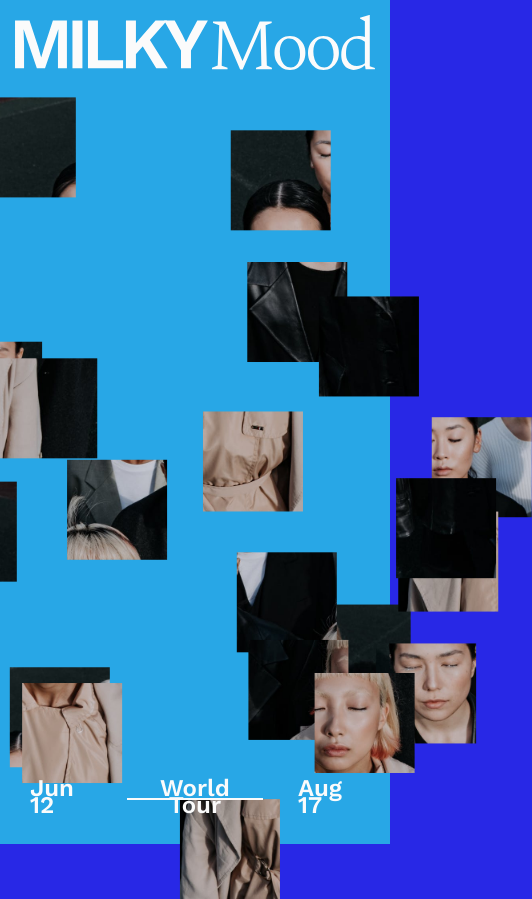
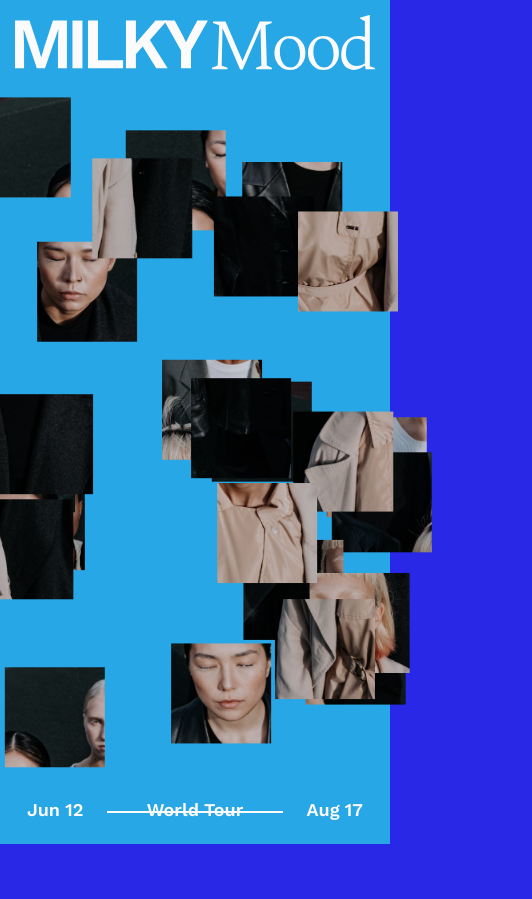
Before and after one commit to ladata-studio/MilkyMood, a React (Create React App) app: page / in a window 390 px wide. Shown: the whole page, 532 px wide, since content can reach past the window. After the commit the page ends 844 px from the top, so only its background shows below. Built offline with nearby package versions, Linux system fonts and the light colour scheme.

Commit message:
Small screen bug fix

```diff
--- a/src/components/Footer/styles.js
+++ b/src/components/Footer/styles.js
@@ -17,6 +17,10 @@
   @media screen and (max-width: 700px) {
     gap: 20px;
   }
+
+  @media screen and (max-width: 450px) {
+    gap: 12px;
+  }
 `;
 
 export const H2 = styled.h2`
@@ -33,6 +37,11 @@
   @media screen and (max-width: 700px) {
     font-size: 24px;
     padding: 15px;
+  }
+
+  @media screen and (max-width: 450px) {
+    font-size: 18px;
+    padding: 12px;
   }
 `;
 
--- a/src/index.css
+++ /dev/null
@@ -1,13 +0,0 @@
-body {
-  margin: 0;
-  font-family: -apple-system, BlinkMacSystemFont, 'Segoe UI', 'Roboto', 'Oxygen',
-    'Ubuntu', 'Cantarell', 'Fira Sans', 'Droid Sans', 'Helvetica Neue',
-    sans-serif;
-  -webkit-font-smoothing: antialiased;
-  -moz-osx-font-smoothing: grayscale;
-}
-
-code {
-  font-family: source-code-pro, Menlo, Monaco, Consolas, 'Courier New',
-    monospace;
-}
--- a/src/index.jsx
+++ b/src/index.jsx
@@ -1,6 +1,5 @@
 import React from 'react';
 import ReactDOM from 'react-dom/client';
-import './index.css';
 import App from './App';
 import reportWebVitals from './reportWebVitals';
 
--- a/src/styles.js
+++ b/src/styles.js
@@ -43,8 +43,8 @@
   position: relative;
   height: 600px;
   width: 400px;
-  display: flex;
-  flex-wrap: wrap;
+  display: grid;
+  grid-template-columns: repeat(4, 1fr);
 `;
 
 export const Wrapper = styled.section.attrs(({ color }) => ({
```
